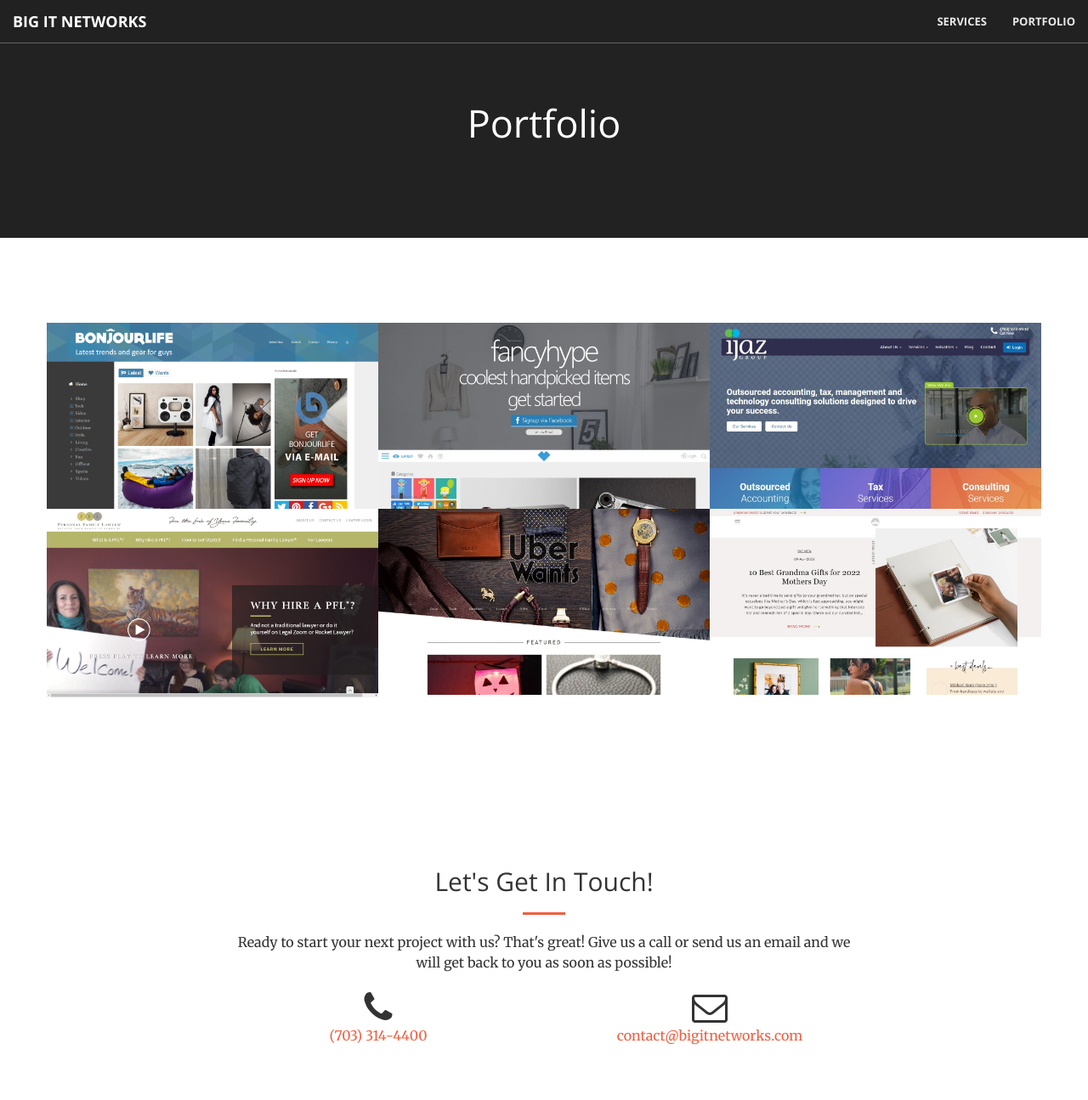
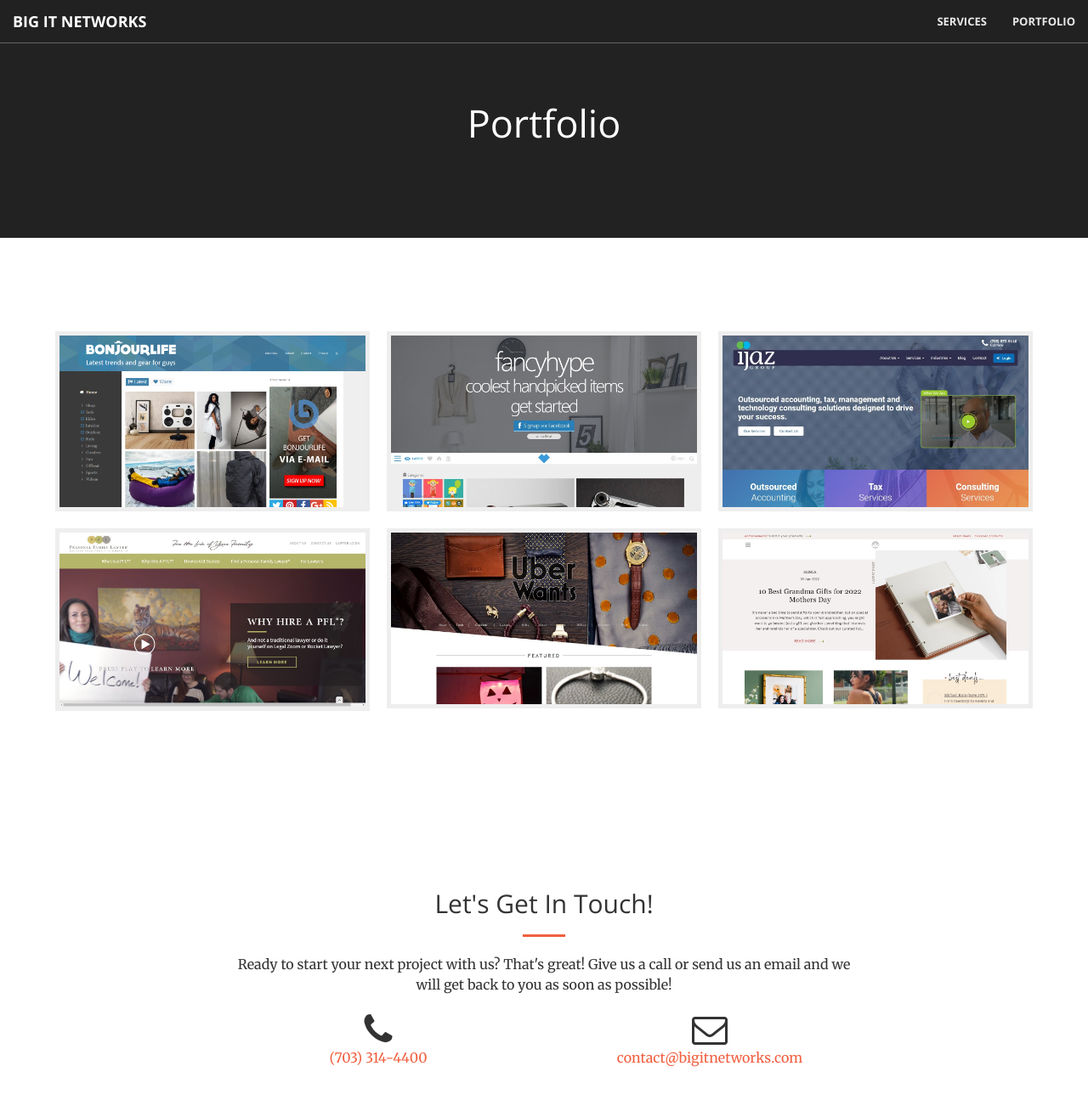
Before and after one commit to bigitnetworks/bigitnetworks.github.io, a Jekyll site: the page built from portfolio.html, in a window 1280 px wide and 1377 px high. Shown: the top 1295 px of the window at 85% size. Built offline with Jekyll 4.4.1, drawn with Linux system fonts in a browser that asks for light colours.

Commit message:
Update creative.css

```diff
--- a/css/creative.css
+++ b/css/creative.css
@@ -261,10 +261,11 @@
 }
 
 .portfolio-box {
-    display: block;
+	display: block;
     position: relative;
-    margin: 0 auto;
+    margin: 15px;
     max-width: 650px;
+    box-shadow: 0 0 0 5px #eee;
 }
 
 .portfolio-box .portfolio-box-caption {
```
